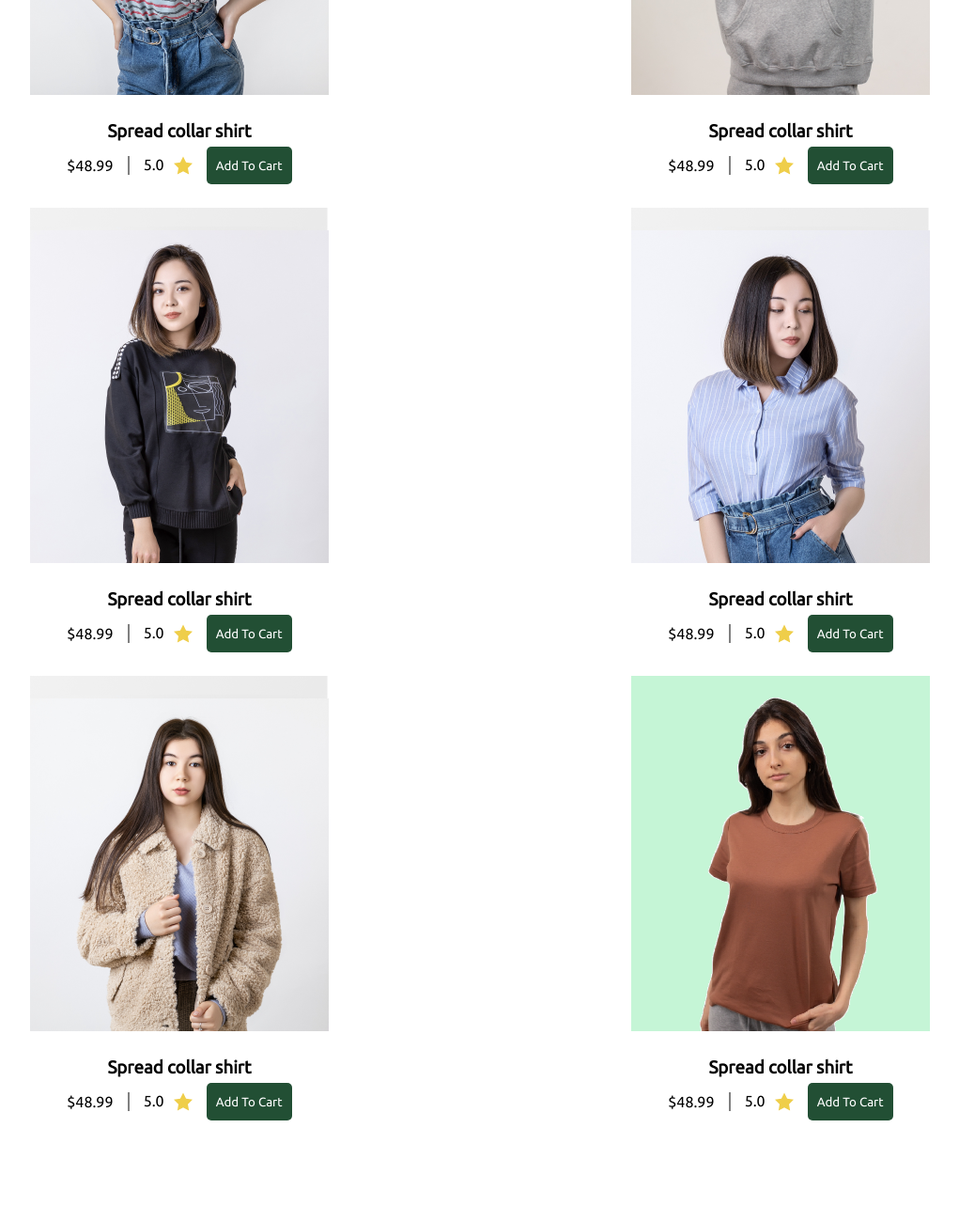
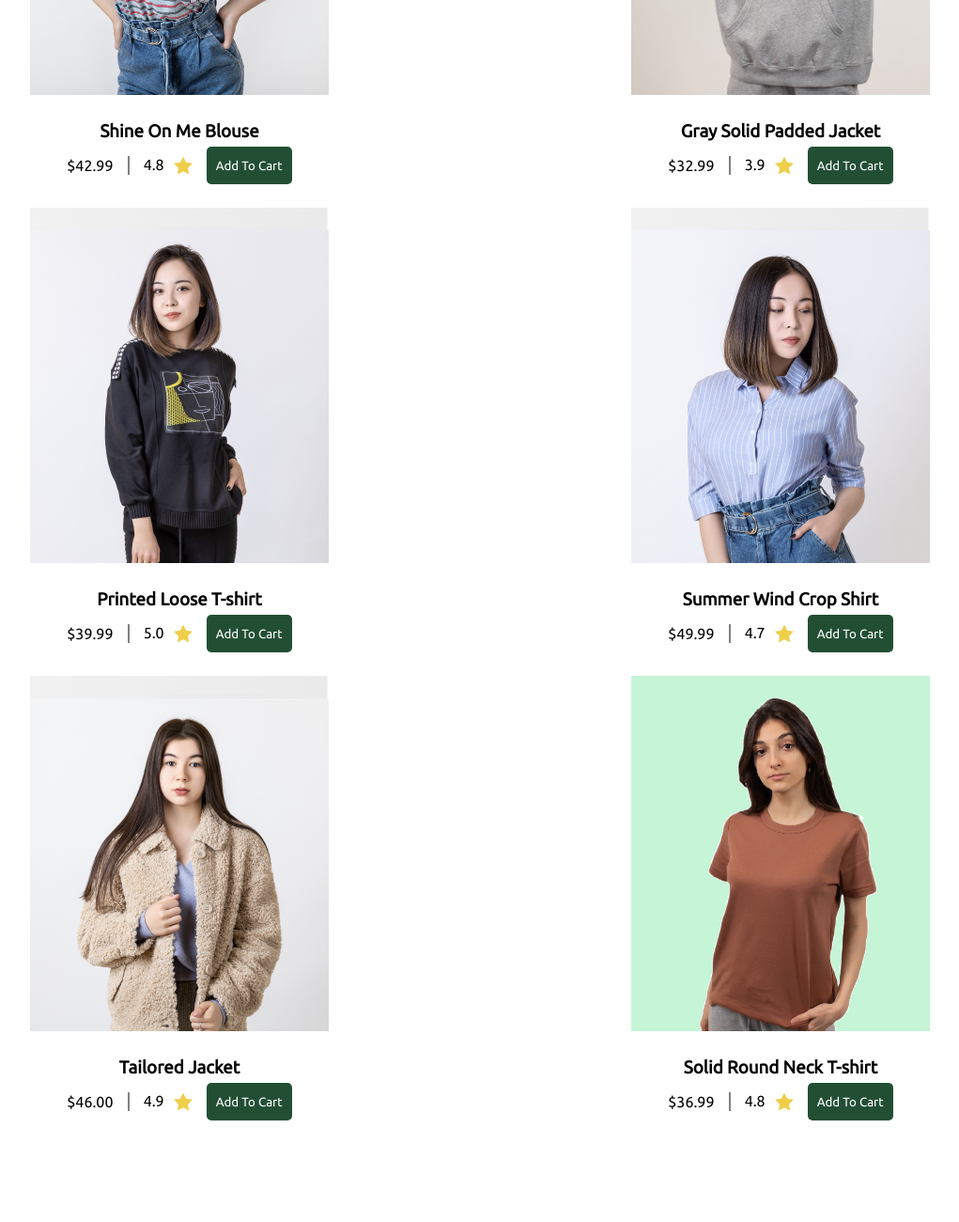
Before and after one commit to Marabii/FirstEcommerceProject, a plain HTML site: page index.html in a window 1280 px wide. Shown: the part 2640-3940 px from the top of the page at 94% size, without its empty margins (129-1150 px from the left). Drawn offline with Linux system fonts and the light colour scheme.

Commit message:
Update index.html

```diff
--- a/index.html
+++ b/index.html
@@ -176,7 +176,7 @@
             <li data-tab-target="accessories">ACCESSORIES</li>
           </ul>
           <div class="all-products">
-            <div data-tab-content id = "sale">This is sale section</div>
+            <div data-tab-content id = "sale">I ran out of content to put in this Sale's section</div>
             <div data-tab-content id = "hot" class = "active">
               <div class = "products top">
                 <div class = "tablet-view">
@@ -198,12 +198,12 @@
                   <div id="hot-product2">
                     <img src="images/hot products 2.png" class = "hot-product" alt="product2-hot" style = "background-color: #EAEBF0;">
                     <div class = "price-container">
-                      <h3>Spread collar shirt</h3>
+                      <h3>White Solid Formal Shirt</h3>
                         <div class="price-rating">
-                          <div class="price">$48.99</div>
+                          <div class="price">$39.00</div>
                           <div class = "vertical-line"></div>
                           <div class = "rating-component">
-                            <div class="rating">5.0</div>
+                            <div class="rating">4.9</div>
                             <img src="images/star-svgrepo-com.svg" class = "star" alt="star">
                           </div>
                           <button>Add To Cart</button>
@@ -215,12 +215,12 @@
                   <div id="hot-product3">
                     <img src="images/hot products 3.png" class = "hot-product" alt="product3-hot">
                     <div class = "price-container">
-                      <h3>Spread collar shirt</h3>
+                      <h3>Shine On Me Blouse</h3>
                         <div class="price-rating">
-                          <div class="price">$48.99</div>
+                          <div class="price">$42.99</div>
                           <div class = "vertical-line"></div>
                           <div class = "rating-component">
-                            <div class="rating">5.0</div>
+                            <div class="rating">4.8</div>
                             <img src="images/star-svgrepo-com.svg" class = "star" alt="star">
                           </div>
                           <button>Add To Cart</button>
@@ -230,12 +230,12 @@
                   <div id="hot-product4">
                     <img src="images/hot products 4.png" class = "hot-product" alt="product4-hot">
                     <div class = "price-container">
-                      <h3>Spread collar shirt</h3>
+                      <h3>Gray Solid Padded Jacket</h3>
                         <div class="price-rating">
-                          <div class="price">$48.99</div>
+                          <div class="price">$32.99</div>
                           <div class = "vertical-line"></div>
                           <div class = "rating-component">
-                            <div class="rating">5.0</div>
+                            <div class="rating">3.9</div>
                             <img src="images/star-svgrepo-com.svg" class = "star" alt="star">
                           </div>
                           <button>Add To Cart</button>
@@ -250,9 +250,9 @@
                   <div id="hot-product5">
                     <img src="images/hot products 5.png" class = "hot-product" alt="product5-hot">
                     <div class = "price-container">
-                      <h3>Spread collar shirt</h3>
+                      <h3>Printed Loose T-shirt</h3>
                         <div class="price-rating">
-                          <div class="price">$48.99</div>
+                          <div class="price">$39.99</div>
                           <div class = "vertical-line"></div>
                           <div class = "rating-component">
                             <div class="rating">5.0</div>
@@ -265,12 +265,12 @@
                   <div id="hot-product6">
                     <img src="images/hot products 6.png" class = "hot-product" alt="product6-hot">
                     <div class = "price-container">
-                      <h3>Spread collar shirt</h3>
+                      <h3>Summer Wind Crop Shirt</h3>
                         <div class="price-rating">
-                          <div class="price">$48.99</div>
+                          <div class="price">$49.99</div>
                           <div class = "vertical-line"></div>
                           <div class = "rating-component">
-                            <div class="rating">5.0</div>
+                            <div class="rating">4.7</div>
                             <img src="images/star-svgrepo-com.svg" class = "star" alt="star">
                           </div>
                           <button>Add To Cart</button>
@@ -282,12 +282,12 @@
                   <div id="hot-product7">
                     <img src="images/hot products 7.png" class = "hot-product" alt="product7-hot">
                     <div class = "price-container">
-                      <h3>Spread collar shirt</h3>
+                      <h3>Tailored Jacket</h3>
                         <div class="price-rating">
-                          <div class="price">$48.99</div>
+                          <div class="price">$46.00</div>
                           <div class = "vertical-line"></div>
                           <div class = "rating-component">
-                            <div class="rating">5.0</div>
+                            <div class="rating">4.9</div>
                             <img src="images/star-svgrepo-com.svg" class = "star" alt="star">
                           </div>
                           <button>Add To Cart</button>
@@ -297,12 +297,12 @@
                   <div id="hot-product8">
                     <img src="images/hot products 8.png" class = "hot-product" alt="product8-hot">
                     <div class = "price-container">
-                      <h3>Spread collar shirt</h3>
+                      <h3>Solid Round Neck T-shirt</h3>
                         <div class="price-rating">
-                          <div class="price">$48.99</div>
+                          <div class="price">$36.99</div>
                           <div class = "vertical-line"></div>
                           <div class = "rating-component">
-                            <div class="rating">5.0</div>
+                            <div class="rating">4.8</div>
                             <img src="images/star-svgrepo-com.svg" class = "star" alt="star">
                           </div>
                           <button>Add To Cart</button>
@@ -312,8 +312,12 @@
                 </div>
               </div>
             </div>
-            <div data-tab-content id = "new-arrivals">This is new-arrivals section</div>
-            <div data-tab-content id = "accessories">This is accessories section</div>
+            <div data-tab-content id = "new-arrivals">
+              I ran out of content to put in this New-arrivals's section
+            </div>
+            <div data-tab-content id = "accessories">
+              I ran out of content to put in this Accessories section
+            </div>
           </div>
         </div>
 
```
